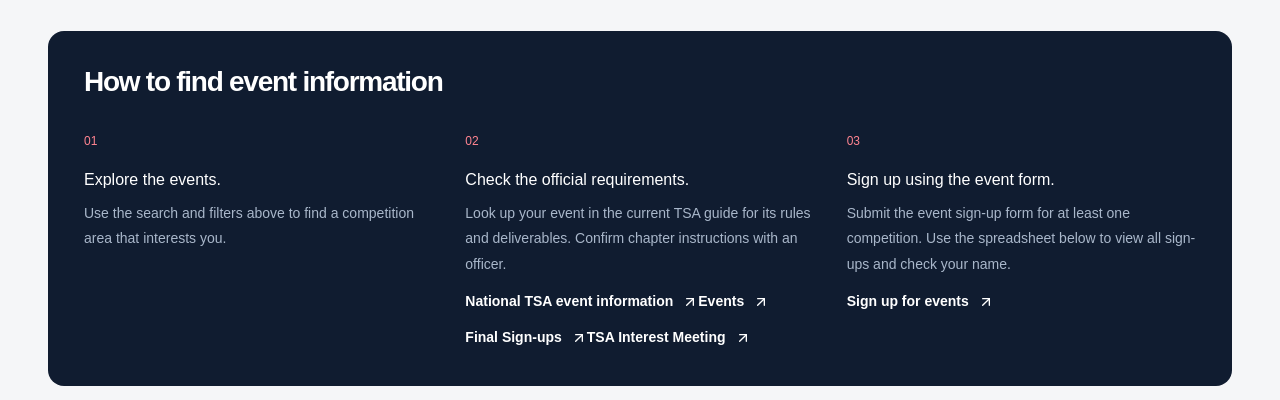
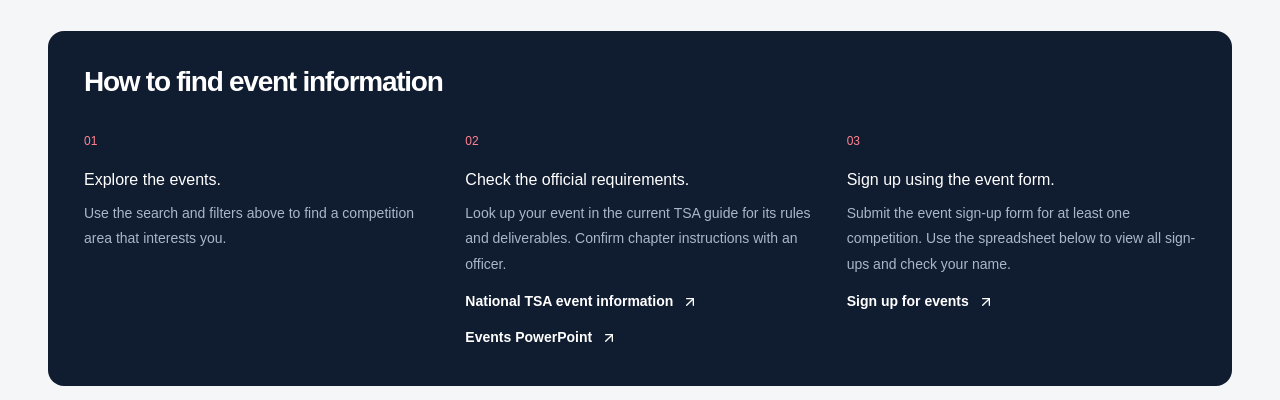
Before and after one commit to bobcataryan/TSA, a Next.js app: page /events in a window 1280 px wide. Shown: the part 4380-4780 px from the top of the page. Built offline with nearby package versions, Linux system fonts and the light colour scheme.

Commit message:
Show only Events PowerPoint on the events page

```diff
--- a/src/app/events/page.tsx
+++ b/src/app/events/page.tsx
@@ -3,7 +3,6 @@
 import { EventExplorer } from "@/components/events/event-explorer";
 import { ActionLink } from "@/components/ui/action-link";
 import { links, signupsConfig } from "@/data/links";
-import { meetings } from "@/data/resources";
 export const metadata: Metadata = { title: "Competitive Events" };
 export default function EventsPage() {
   return (
@@ -43,11 +42,9 @@
                 <ActionLink href={links.nationalEvents}>
                   National TSA event information
                 </ActionLink>
-                {meetings.map((meeting) => (
-                  <ActionLink key={meeting.id} href={meeting.href}>
-                    {meeting.title}
-                  </ActionLink>
-                ))}
+                <ActionLink href="/documents/meetings/Events.pdf">
+                  Events PowerPoint
+                </ActionLink>
               </li>
               <li>
                 <strong>Sign up using the event form.</strong>
```
